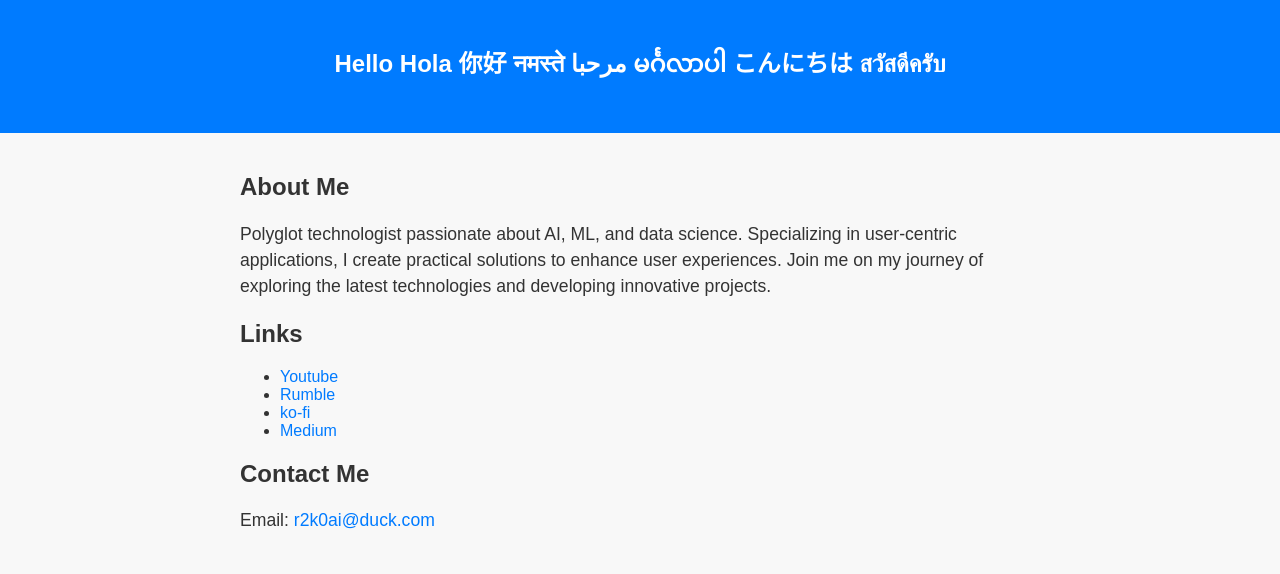
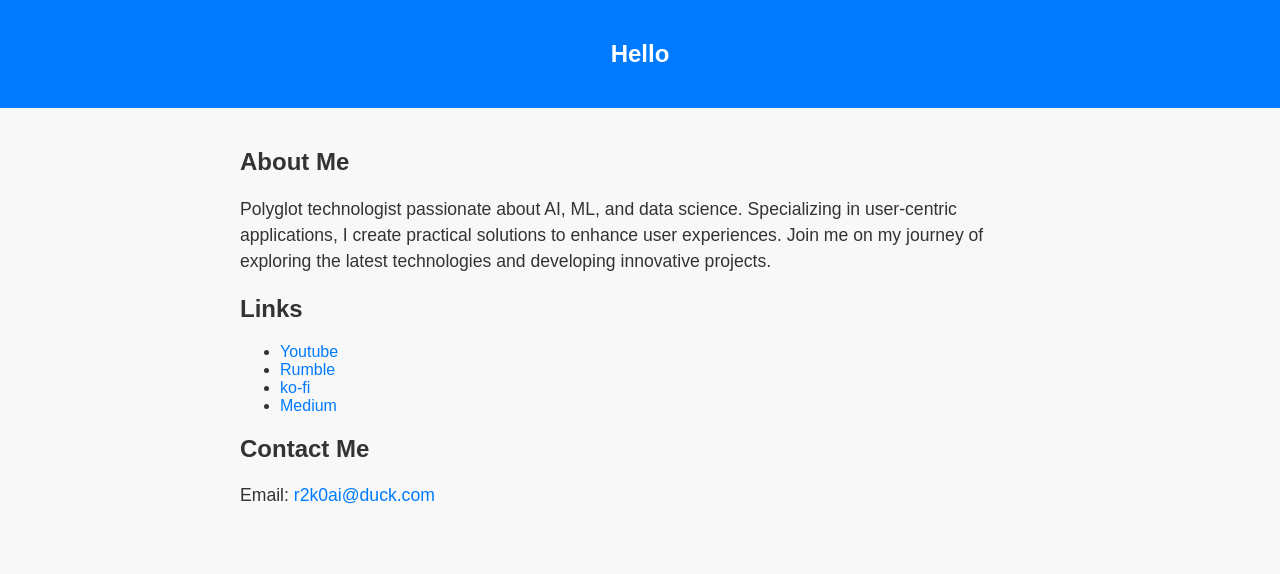
Before and after one commit to r2k0ai/r2k0ai.github.io, a plain HTML site: page index.html in a window 1280 px wide. Drawn offline with Linux system fonts and the light colour scheme.

Commit message:
Update index.html

```diff
--- a/index.html
+++ b/index.html
@@ -40,7 +40,7 @@
 </head>
 <body>
     <header>
-        <h2>Hello Hola 你好 नमस्ते مرحبا မင်္ဂလာပါ こんにちは สวัสดีครับ</h2>
+        <h2>Hello</h2>
     </header>
     <div class="container">
 
```
